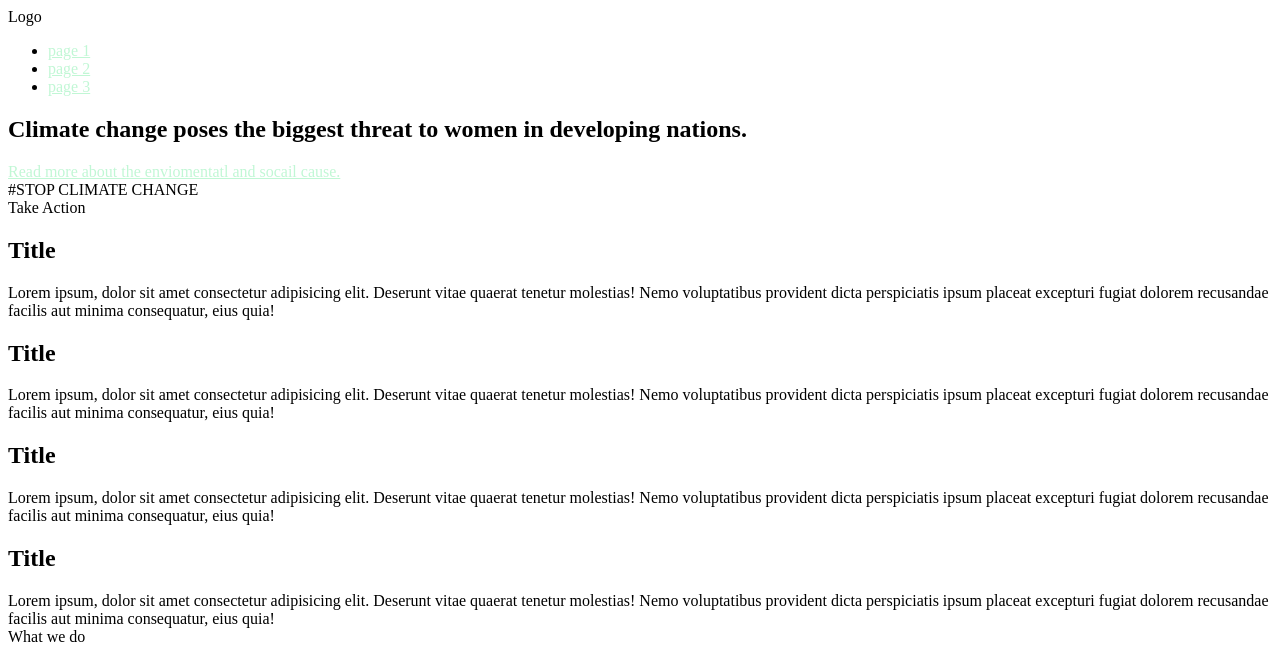
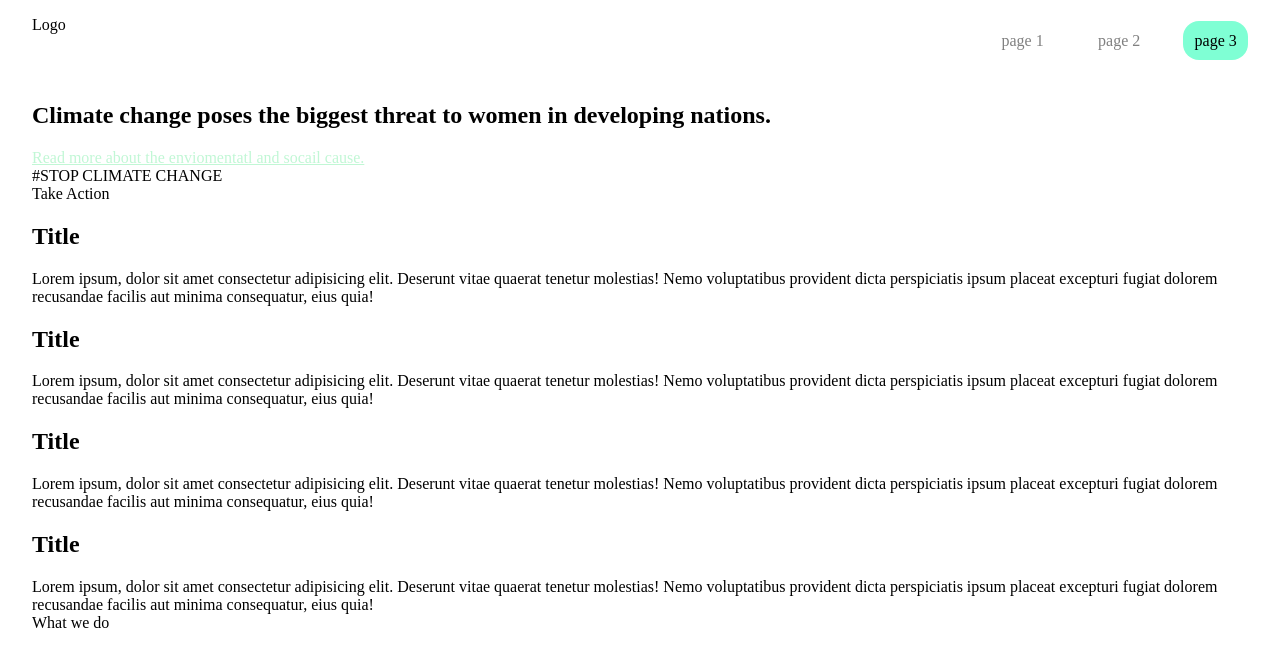
Before and after one commit to Mohamed-Aymn/The-Green-Trees-Initiative, a plain HTML site: page src/index.html in a window 1280 px wide. Shown: the top 649 px of the page. Drawn offline with Linux system fonts and the light colour scheme.

Commit message:
navbar styles

```diff
--- a/src/index.html
+++ b/src/index.html
@@ -10,8 +10,8 @@
     <nav class="navbar">
         <span>Logo</span>
         <ul class="navbar__links-container">
-            <li><a href="www.google.com" class="navbar__links-conatiner__link">page 1</a></li>
-            <li><a href="www.google.com" class="navbar__links-conatiner__link">page 2</a></li>
+            <li><a href="www.google.com" class="navbar__links-container__link">page 1</a></li>
+            <li><a href="www.google.com" class="navbar__links-container__link">page 2</a></li>
             <li><a href="www.google.com" class="navbar__links-container__link navbar__links-container__link--primary">page 3</a></li>
         </ul>
     </nav>
--- a/src/styles/base/index.css
+++ b/src/styles/base/index.css
@@ -1,3 +1,22 @@
+body {
+    margin: 0;
+}
+
+main{
+    max-width: 95vw;
+    margin: auto;
+}
+
+nav{
+    display: flex;
+    justify-content: space-between;
+    padding: 1em 2.5vw;
+}
+
+footer{
+
+}
+
 a {
     color: var(--primary-green-color);
 }
--- /dev/null
+++ b/src/styles/components/_navbar.css
@@ -0,0 +1,21 @@
+.navbar{
+
+}
+
+.navbar__links-container{
+    list-style: none;
+    display: flex;
+    gap: 2em;
+}
+
+.navbar__links-container__link{
+    padding: 0.7em;
+    color: grey;
+    text-decoration: none;
+}
+
+.navbar__links-container__link--primary{
+    color: black;
+    background-color: aquamarine;
+    border-radius: 1em;
+}
--- a/src/styles/components/index.css
+++ b/src/styles/components/index.css
@@ -0,0 +1 @@
+@import url(_navbar.css);
--- a/src/styles/layout/index.css
+++ b/src/styles/layout/index.css
@@ -0,0 +1 @@
+@import url(_navbar.css);
--- a/src/styles/main.css
+++ b/src/styles/main.css
@@ -1,4 +1,4 @@
 @import url(base/index.css);
-@import url(components/);
+@import url(components/index.css);
 @import url(layout/index.css);
 @import url(theme/index.css);
```
